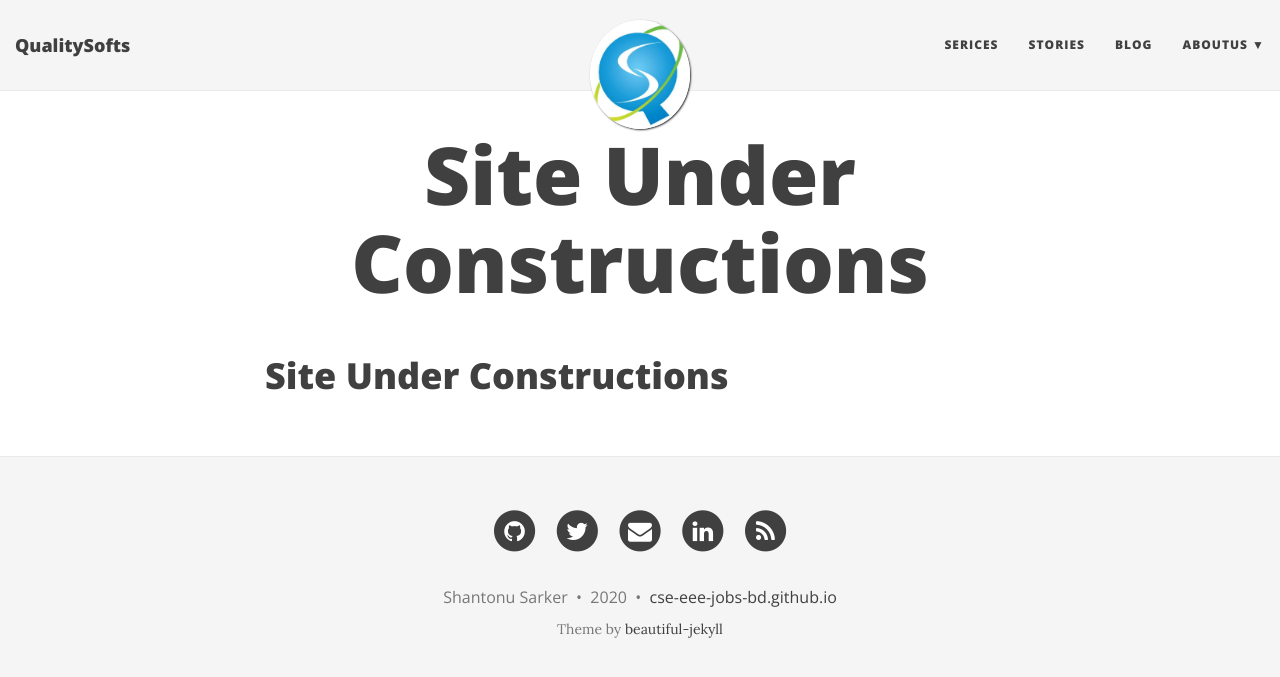
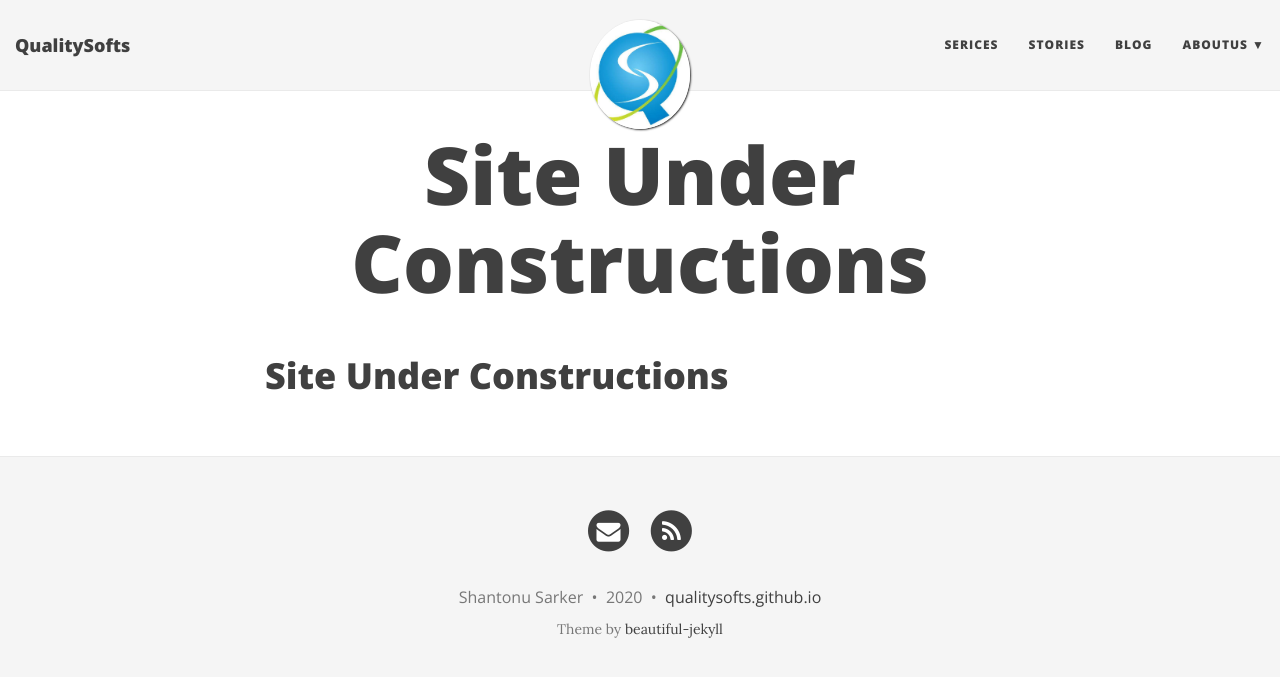
Before and after one commit to QualitySofts/qualitysofts.github.io, a Jekyll site: the page built from index.md, in a window 1280 px wide. Shown: the top 677 px of the page. Built offline with Jekyll 4.4.1, drawn with Linux system fonts in a browser that asks for light colours; nearby versions of some CDN libraries; our own code applies the rules of GitHub Pages for plain Markdown files; the list of posts is cut into pages by our own code; some of the changed lines change nothing that is shown.

Commit message:
config changed

```diff
--- a/_config.yml
+++ b/_config.yml
@@ -1,27 +1,7 @@
-# --- General options --- #
-
-# url is the full website URL
-# baseurl is the website's URL without the hostname
-
-# If you are building a simple GitHub user page (http://username.github.io) then use these settings:
-url: "https://QualitySofts.github.io"
+url: "https://qualitysofts.github.io"
 baseurl: ""
-
-# If you are building a GitHub project page then use these settings:
-#url: "http://username.github.io/projectname"
-#baseurl: "/projectname"
-
-# Of course don't forget to change the username and projectname to YOUR username and project
-
-# Name of website
 title: QualitySofts
-
-# Short description of your site
 description: Software Service Provider
-
-# --- Navigation bar options --- #
-
-# List of links in the navigation bar
 navbar-links:
   Serices: "services"
   Stories: "projects"
@@ -30,15 +10,6 @@ navbar-links:
     - Who We are: "about"
     - Culture: "culture"
     - Contact: "contact"
-
-#  Resources:
-#    - Beautiful Jekyll: "http://deanattali.com/beautiful-jekyll/"
-#    - Learn markdown: "http://www.markdowntutorial.com/"
-#    - GitHub Pages: "https://pages.github.com/"
-#  Author's home: "http://deanattali.com"
-
-# Image to show in the navigation bar - image must be a square (width = height)
-# Remove this parameter if you don't want an image in the navbar
 avatar: "/img/avatar.jpg"
 
 # If you want to have an image logo in the top-left corner instead of the title text,
@@ -63,7 +34,7 @@ avatar: "/img/avatar.jpg"
 # Important: you must keep the "name" parameter, everything else you can remove
 author:
   name: Shantonu Sarker
-  email: "CSE/EEE Jobs in Bangladesh"
+  email: "sarker.shantonu@gmail.com"
   github: QualitySofts
   twitter: sarkershantonu
   linkedin: sarkershantonu
@@ -76,9 +47,9 @@ footer-links-active:
   rss: true
   facebook: false
   email: true
-  twitter: true
-  github: true
-  linkedin: true
+  twitter: false
+  github: false
+  linkedin: false
   xing: false
   stackoverflow: false
 
@@ -92,7 +63,7 @@ share-links-active:
 
 # How to display the link to the website in the footer
 # Remove this if you don't want a link in the footer
-url-pretty: "cse-eee-jobs-bd.github.io"  # eg. "deanattali.com/beautiful-jekyll"
+url-pretty: "qualitysofts.github.io"  # eg. "deanattali.com/beautiful-jekyll"
 
 # --- Misc --- #
 # Fill in your Disqus shortname (NOT the userid) if you want to support Disqus comments
```
